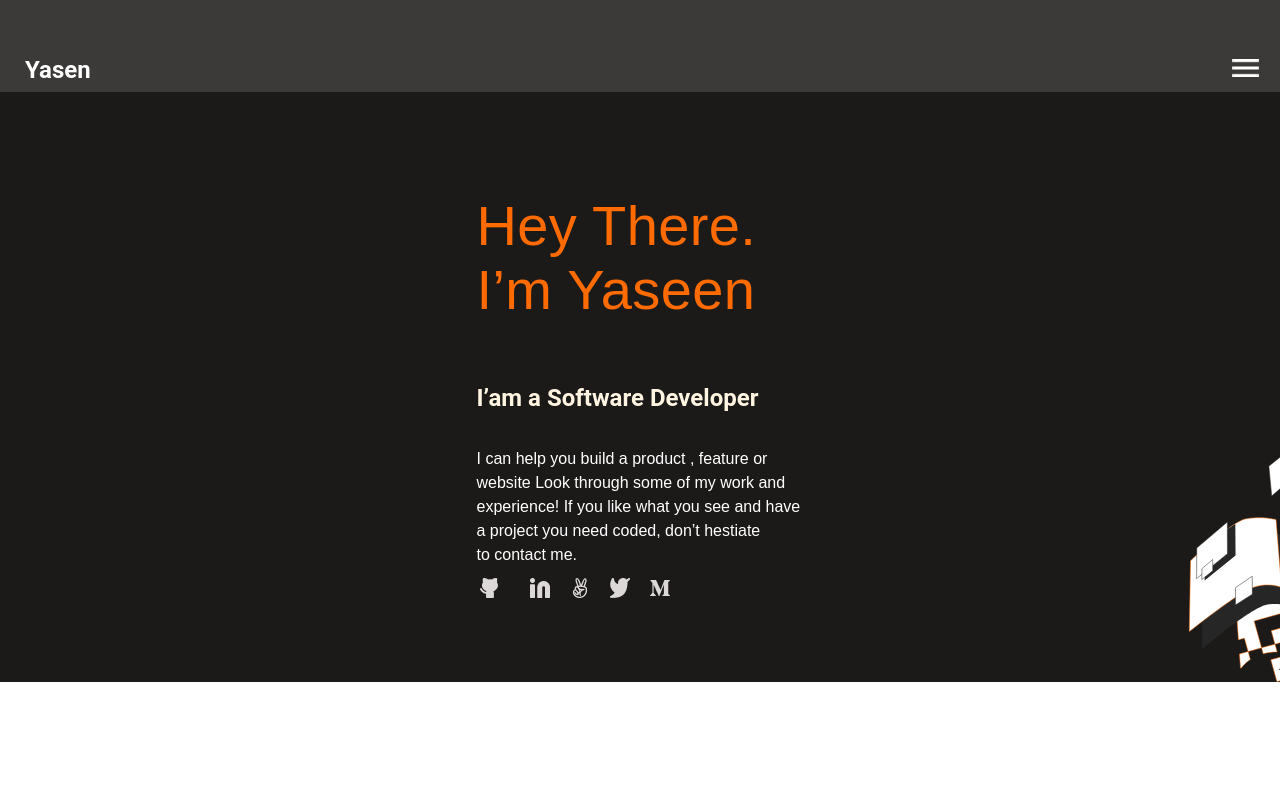
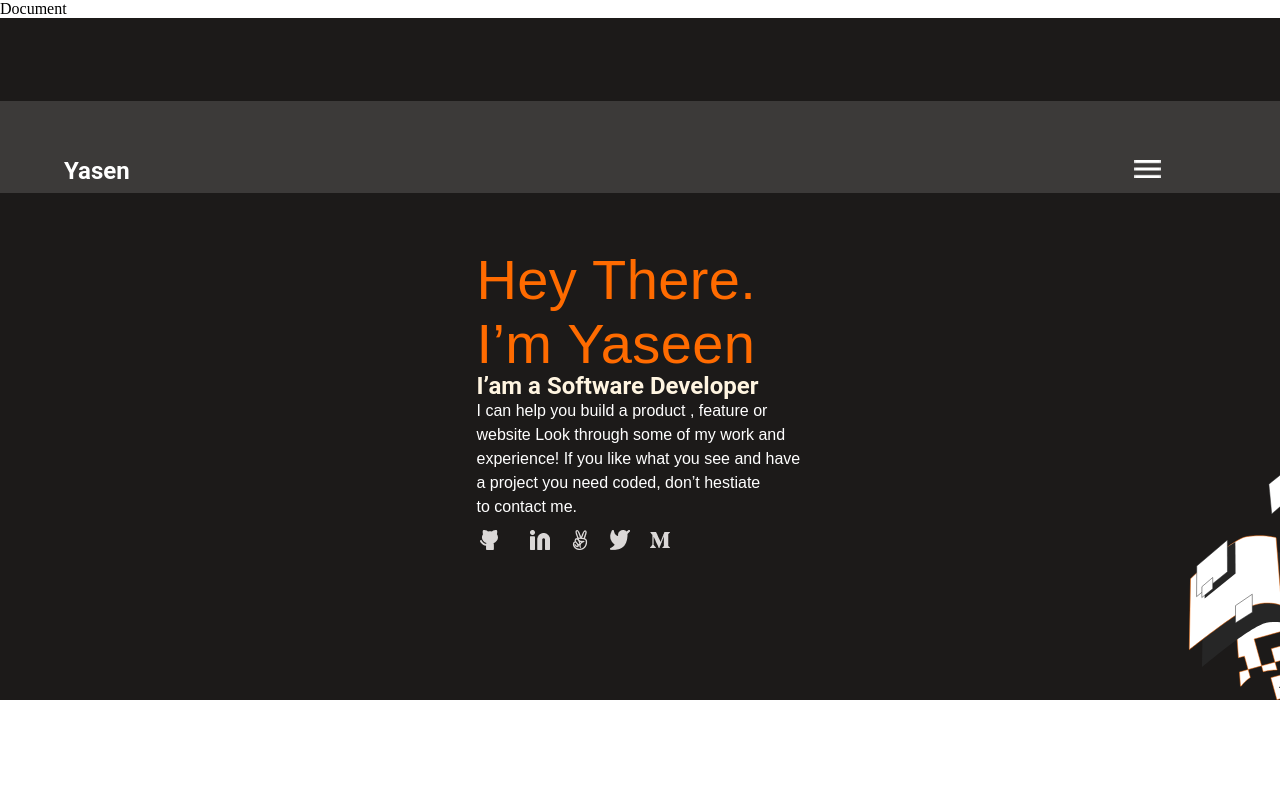
Before and after one commit to yasinabdmahmood/portfolio-website, a plain HTML site: page index.html in a window 1280 px wide. Shown: the top 799 px of the page. Drawn offline with Linux system fonts and the light colour scheme.

Commit message:
Put header tag inside first section and modify the styling accordingly

```diff
--- a/index.html
+++ b/index.html
@@ -8,6 +8,8 @@
      <link rel="stylesheet" href="styles.css">
 </head>
 <body>
+
+  <section class="head-line">
     <header class="tool-bar">
         <div class="toolbar-dark-compact">
             <a class="john-doe" href="https://www.w3schools.com">Yasen</a>
@@ -16,7 +18,6 @@
             </nav>
         </div>
       </header>
-  <section class="head-line">
     <h1 class="primary-text">
         Hey There. I’m Yaseen
     </h1>
--- a/styles.css
+++ b/styles.css
@@ -1,12 +1,15 @@
 
+body{
+  margin: 0%;
+}
 .tool-bar {
-  position: absolute;
+  position: relative;
   display: flex;
   align-items: flex-end;
   width: 100%;
   height: 92px;
-  left: 0;
-  top: 0;
+
+  top: -8%;
   background: #3c3a39;
 }
 
@@ -16,16 +19,16 @@
   flex-direction: column;
   align-items: center;
   gap: 0;
-  position: absolute;
+
   width: 100%;
-  top: 92px;
+
   background: #1c1a19;
   background-image: url("img/Illustration.svg");
   background-repeat: no-repeat;
   background-position: bottom -50px right;
 
   /* background: #1c1a19; */
-  height: 590px;
+  height: 682px;
   left: 0;
 }
 
@@ -70,7 +73,7 @@
   text-decoration: none;
   width: 77px;
   height: 24px;
-  margin-left: 25px;
+  margin-left: 5%;
   font-family: 'Roboto', sans-serif;
   font-style: normal;
   font-weight: 700;
@@ -83,7 +86,7 @@
 }
 
 .normal-button {
-  margin-right: 30px;
+  margin-right: 10%;
 }
 
 .normal-button img {
@@ -712,3 +715,9 @@
   background: #0d151e;
   border-radius: 10px;
 }
+
+@media only screen and (min-width: 768px) {
+  *{
+    all: unset;
+  }
+}
```
Lines whose indentation alone changed are shown as unchanged.
